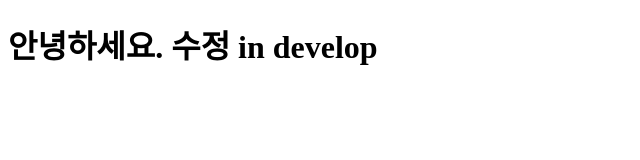
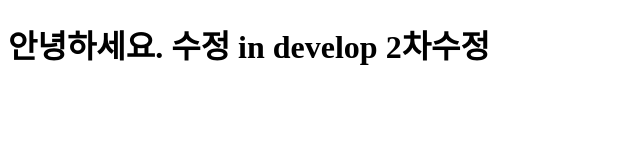
Before and after one commit to yulssemnim1010/ezen_personal_20260226, a plain HTML site: page index.html in a window 1280 px wide. Shown: the whole page, without its empty margins (0-640 px from the left). Drawn offline with Linux system fonts and the light colour scheme.

Commit message:
develop 2차수정

```diff
--- a/index.html
+++ b/index.html
@@ -6,6 +6,6 @@
     <title>Git person project</title>
   </head>
   <body>
-    <h1>안녕하세요. 수정 in develop</h1>
+    <h1>안녕하세요. 수정 in develop 2차수정</h1>
   </body>
 </html>
```
